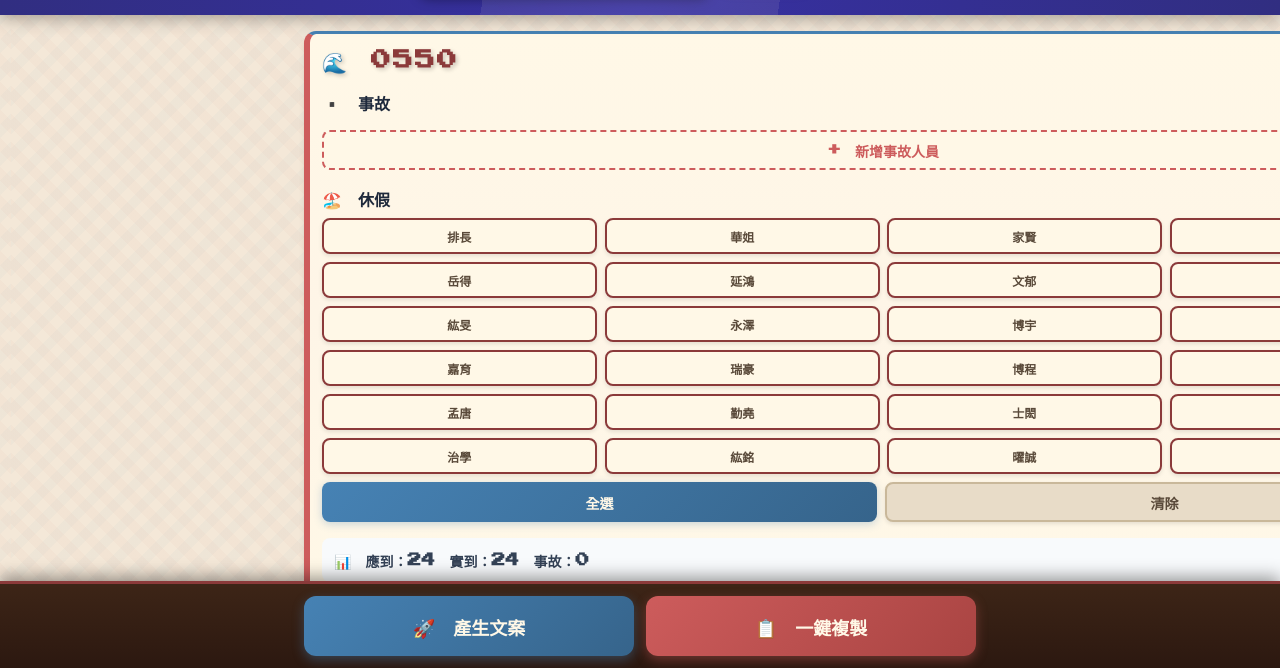
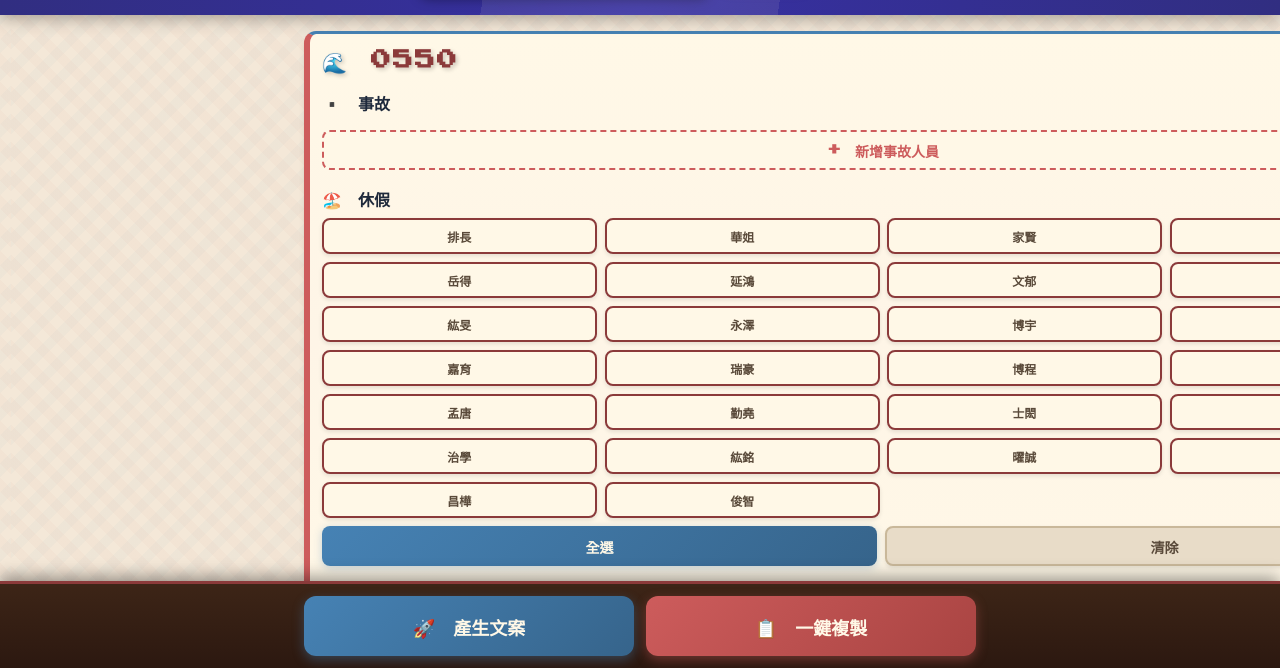
Before and after one commit to BBCYA/fish, a plain HTML site: page index.html in a window 1280 px wide. Shown: the part 132-800 px from the top of the page. Drawn offline with nearby package versions, Linux system fonts and the light colour scheme; a web font is replaced by a local one.

Commit message:
更新 index.html

```diff
--- a/index.html
+++ b/index.html
@@ -813,7 +813,7 @@
     const personnel = [
       '排長', '華姐', '家賢', '鈺霖', '岳得', '延鴻', '文郁', '怡佩', '紘旻', '永澤',
       '博宇', '佑昌', '嘉育', '瑞豪', '博程', '煒弘', '孟唐', '勤堯',
-      '士閎', '逸宸', '治學', '紘銘', '曜誠', '冠妤'
+      '士閎', '逸宸', '治學', '紘銘', '曜誠', '冠妤', '昌樺', '俊智'
     ];
 
     // 事故類型（依時段）
```
